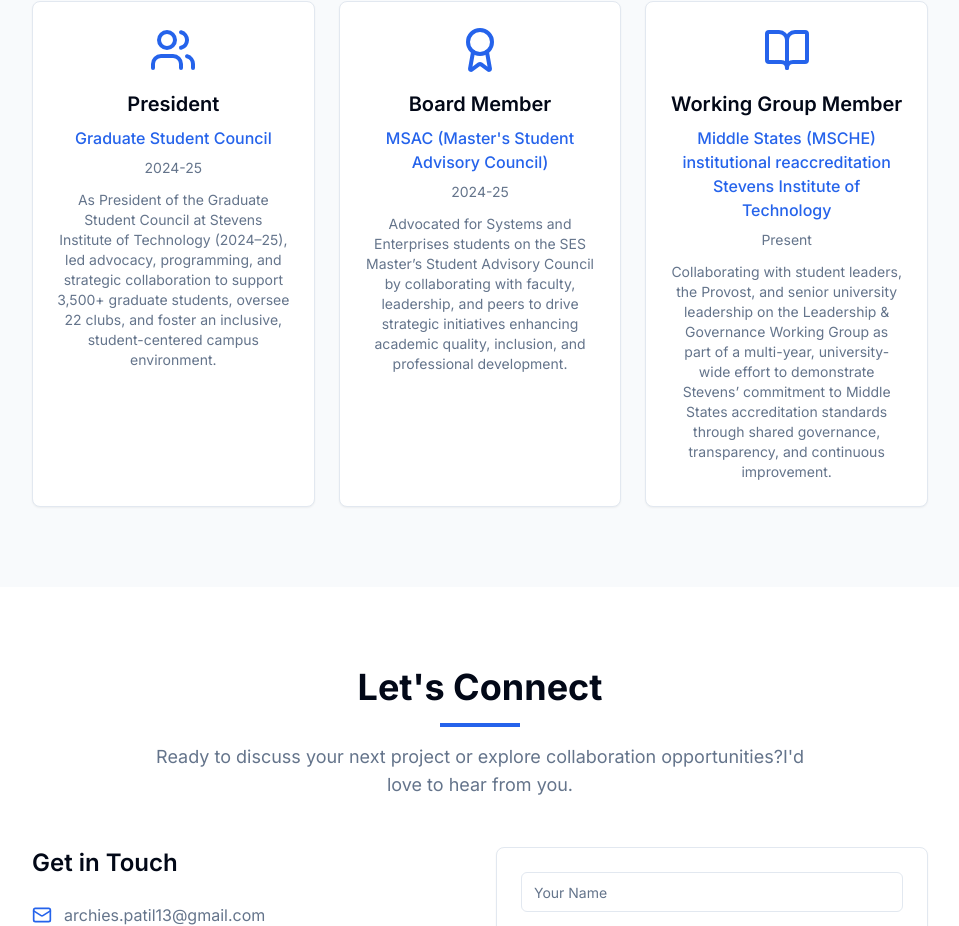
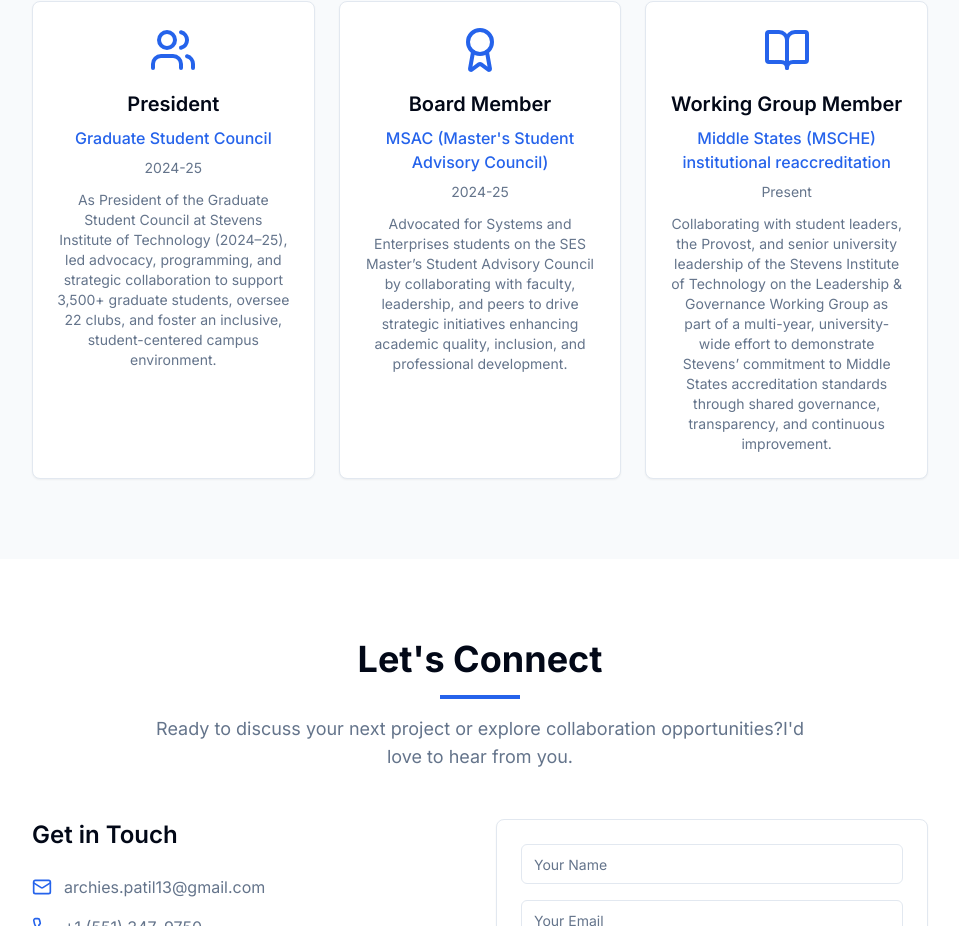
Before and after one commit to atharvaa9/archiesPortfolio, a Next.js app: page / in a window 1280 px wide. Shown: the part 6254-7180 px from the top of the page, without its empty margins (160-1119 px from the left). Built offline with nearby package versions, Linux system fonts and the light colour scheme.

Commit message:
Update leadership.tsx

```diff
--- a/components/leadership.tsx
+++ b/components/leadership.tsx
@@ -23,9 +23,9 @@ const leadership = [
   },
   {
     title: "Working Group Member",
-    organization: "Middle States (MSCHE) institutional reaccreditation Stevens Institute of Technology",
+    organization: "Middle States (MSCHE) institutional reaccreditation",
     period: "Present",
-    description: "Collaborating with student leaders, the Provost, and senior university leadership on the Leadership & Governance Working Group as part of a multi-year, university-wide effort to demonstrate Stevens’ commitment to Middle States accreditation standards through shared governance, transparency, and continuous improvement.",
+    description: "Collaborating with student leaders, the Provost, and senior university leadership of the Stevens Institute of Technology on the Leadership & Governance Working Group as part of a multi-year, university-wide effort to demonstrate Stevens’ commitment to Middle States accreditation standards through shared governance, transparency, and continuous improvement.",
     icon: BookOpen,
   },
 ]
```
